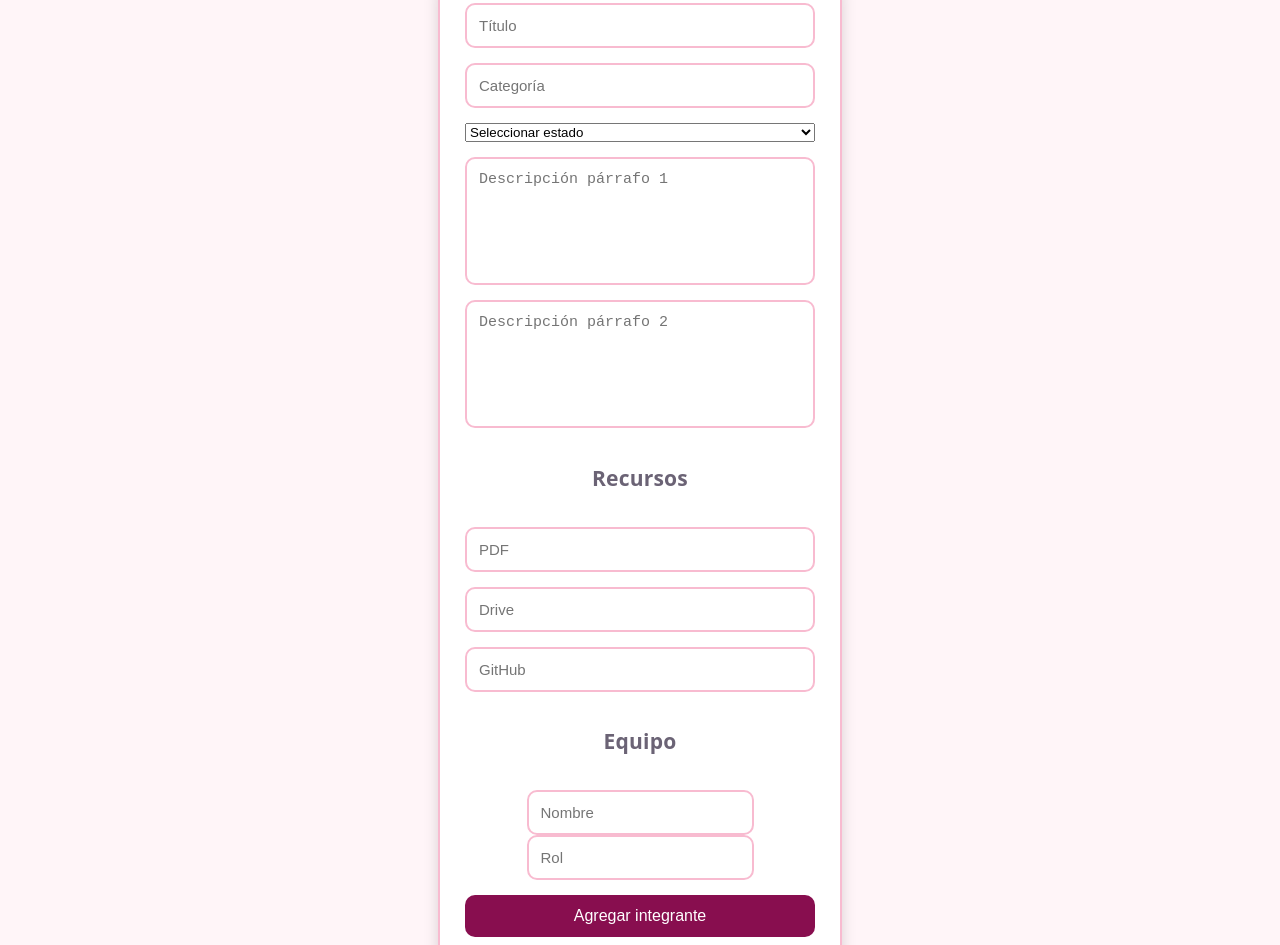
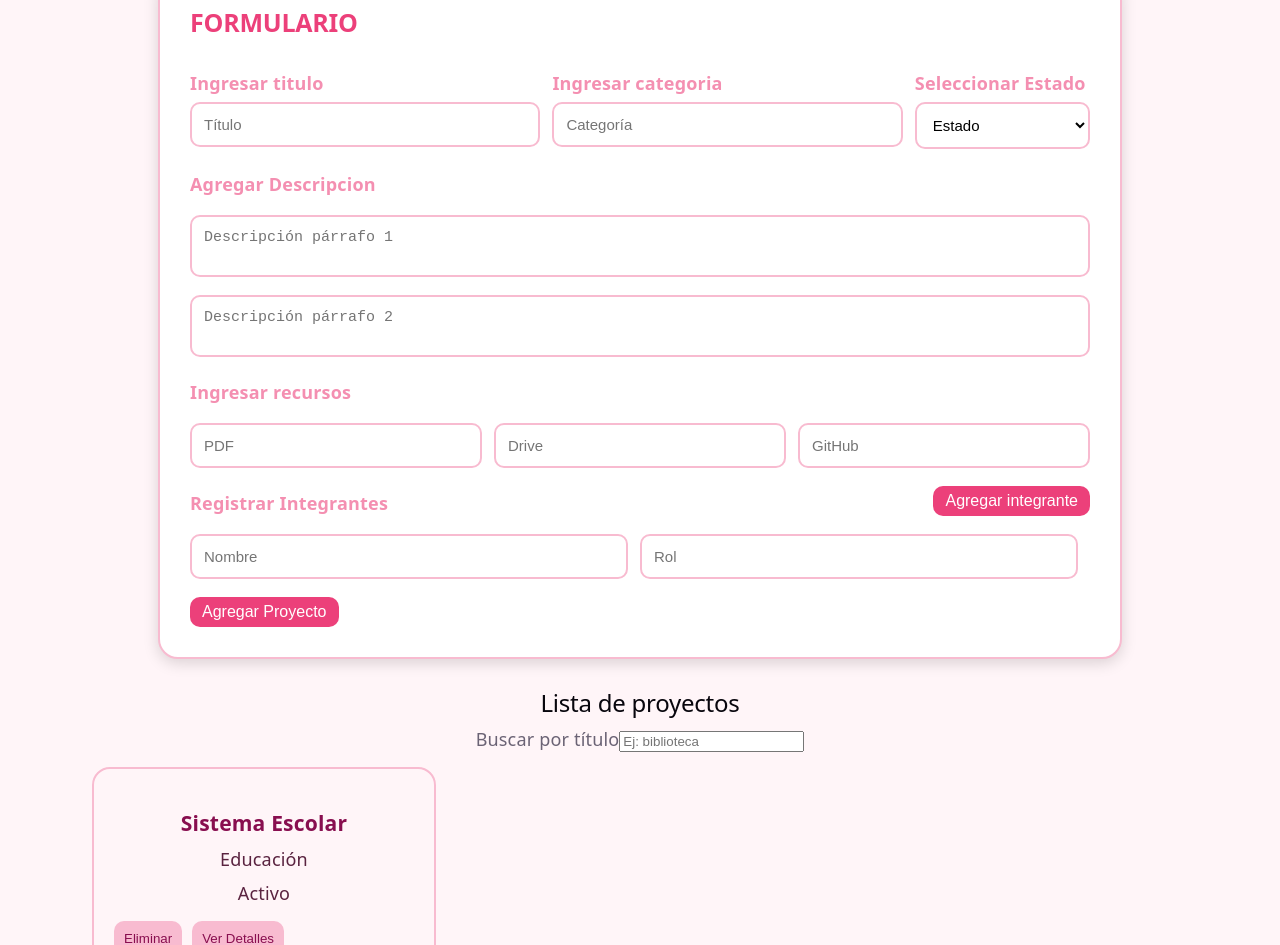
Before and after one commit to mlerc-jv/pv_tp3_grupo5, a React (Vite) app: page / in a window 1280 px wide. Shown: the part 440-1385 px from the top of the page. Built offline with nearby package versions, Linux system fonts and the light colour scheme.

Commit message:
Actualizo CSS (RegistroActividad y FormProyecto) - Meruvia Jimena

```diff
--- a/src/components/FormProyecto.jsx
+++ b/src/components/FormProyecto.jsx
@@ -114,7 +114,10 @@ const FormProyecto = ({ agregarProyecto }) => {
             className="formulario"
             onSubmit={manejarSubmit}
         >
-
+        <h2>FORMULARIO</h2>
+        <div className="fila-principal">
+            <div className="campo">
+            <label>Ingresar titulo</label>
             <input
                 type="text"
                 name="titulo"
@@ -123,7 +126,9 @@ const FormProyecto = ({ agregarProyecto }) => {
                 onChange={manejarCambio}
                 required
             />
-
+            </div>
+            <div className="campo">
+            <label>Ingresar categoria</label>
             <input
                 type="text"
                 name="categoria"
@@ -132,7 +137,10 @@ const FormProyecto = ({ agregarProyecto }) => {
                 onChange={manejarCambio}
                 required
             />
+            </div>
 
+            <div className="campo">
+            <label>Seleccionar Estado</label>
             <select
                 name="estado"
                 value={formulario.estado}
@@ -141,7 +149,7 @@ const FormProyecto = ({ agregarProyecto }) => {
             >
 
                 <option value="">
-                    Seleccionar estado
+                    Estado
                 </option>
 
                 <option value="Activo">
@@ -155,9 +163,10 @@ const FormProyecto = ({ agregarProyecto }) => {
                 <option value="Finalizado">
                     Finalizado
                 </option>
-
             </select>
-
+            </div>
+        </div>
+            <label>Agregar Descripcion</label>
             <textarea
                 name="descripcion"
                 placeholder="Descripción párrafo 1"
@@ -174,8 +183,8 @@ const FormProyecto = ({ agregarProyecto }) => {
                 required
             />
 
-            <h3>Recursos</h3>
-
+            <label>Ingresar recursos</label>
+            <div className="fila-recursos">
             <input
                 type="text"
                 name="pdf"
@@ -199,13 +208,21 @@ const FormProyecto = ({ agregarProyecto }) => {
                 value={formulario.recursos.github}
                 onChange={manejarRecursos}
             />
+            </div>
+            <div className="seccion-integrante">
 
-            <h3>Equipo</h3>
-
+            <label>Registrar Integrantes</label>
+             <button
+                type="button"
+                onClick={agregarIntegrante}
+            >
+                Agregar integrante
+            </button>
+            </div>
             {
                 formulario.equipo.map((integrante, index) => (
 
-                    <div key={index}>
+                    <div className="integrante" key={index}>
 
                         <input
                             type="text"
@@ -233,14 +250,6 @@ const FormProyecto = ({ agregarProyecto }) => {
 
                 ))
             }
-
-            <button
-                type="button"
-                onClick={agregarIntegrante}
-            >
-                Agregar integrante
-            </button>
-
             <button type="submit">
                 Agregar Proyecto
             </button>
--- a/src/components/ListaProyectos.jsx
+++ b/src/components/ListaProyectos.jsx
@@ -51,7 +51,9 @@ const ListaProyectos = () => {
 
         const anio = fecha.getFullYear();
 
-        const hora = fecha.getHours();
+        const hora = fecha.getHours()
+             .toString()
+             .padStart(2,"0");
 
         const minutos = fecha.getMinutes()
             .toString()
--- a/src/components/RegistroActividad.jsx
+++ b/src/components/RegistroActividad.jsx
@@ -1,8 +1,9 @@
+import "../css/RegistroActividad.css"
 const RegistroActividad = ({ fechaHora }) => {
 
     return (
 
-        <div>
+        <div className="registro-actividad">
 
             <p>
                 Última actualización de la lista:
--- a/src/css/FormProyecto.css
+++ b/src/css/FormProyecto.css
@@ -1,17 +1,36 @@
 .formulario{
     display: flex;
     flex-direction: column;
-    gap: 15px;
+    gap: 18px;
     background-color: white;
-    padding: 25px;
-    width: 350px;
+    padding: 30px;
+    width: 90%;
+    max-width:900px;
     margin: 30px auto;
     border-radius: 20px;
     border: 2px solid #f8bbd0;
     box-shadow: 0px 4px 15px rgba(0,0,0,0.15);
 }
+.formulario h2{
+    color:#ec407a;
+    font-size:25px;
+    font-weight: 800;
+    text-align: left;
+    margin-bottom: 10px;
+}
+.formulario label{
+    color:#f48fb1;
+    font-weight: 600;
+    font-size:18px;
+    margin-top:4px;
+    text-align: left;
+    display: block;
 
-.formulario input{
+}
+.formulario input,
+.formulario select{
+    background-color: white;
+    color:black;
     padding: 12px;
     border: 2px solid #f8bbd0;
     border-radius: 10px;
@@ -20,10 +39,11 @@
 }
 
 .formulario textarea{
+    background-color: white;
     padding: 12px;
     border: 2px solid #f8bbd0;
     border-radius: 10px;
-    min-height: 100px;
+    min-height: 10px;
     resize: none;
     font-size: 15px;
     outline: none;
@@ -33,12 +53,39 @@
 .formulario textarea:focus{
     border-color: #c2185b;
 }
-
+.fila-principal{
+    display: grid;
+    grid-template-columns: 2fr 2fr 1fr;
+    gap:12px;
+}
+.campo{
+    display:flex;
+    flex-direction: column;
+    gap:6px;
+}
+.fila-recursos{
+    display: grid;
+    grid-template-columns: 1fr 1fr 1fr;
+    gap:12px;
+    align-items: end;
+}
+.integrante{
+    display:grid;
+    grid-template-columns: 2fr 2fr auto;
+    gap:12px;
+    width: 100%;
+}
+.seccion-integrante{
+    display: flex;
+    justify-content: space-between;
+    align-items: center;
+}
 .formulario button{
-    background-color: #880e4f;
+    background-color: #ec407a;
     color: white;
     border: none;
-    padding: 12px;
+    padding: 6px 12px;
+    width:fit-content;
     border-radius: 10px;
     cursor: pointer;
     font-size: 16px;
--- /dev/null
+++ b/src/css/RegistroActividad.css
@@ -0,0 +1,12 @@
+.registro-actividad{
+    padding:12px 20px;
+    background-color: #fff0f5;
+    border:2px solid #f8bbd0;
+    border-radius: 15px;
+    text-align: center;
+    width:fit-content;
+    margin:20px auto 30px auto;
+    color:#ec407a;
+    font-size: 20px;
+    box-shadow: 0px 4px 10px rbga(0,0,0,0,0.10);
+}
```
